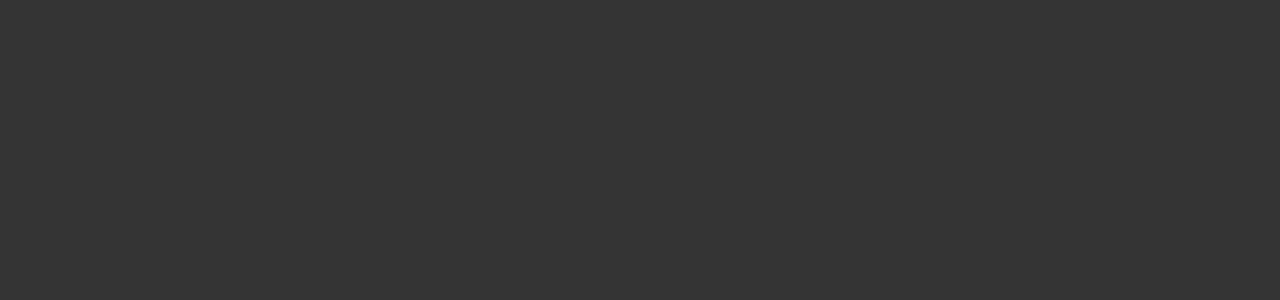
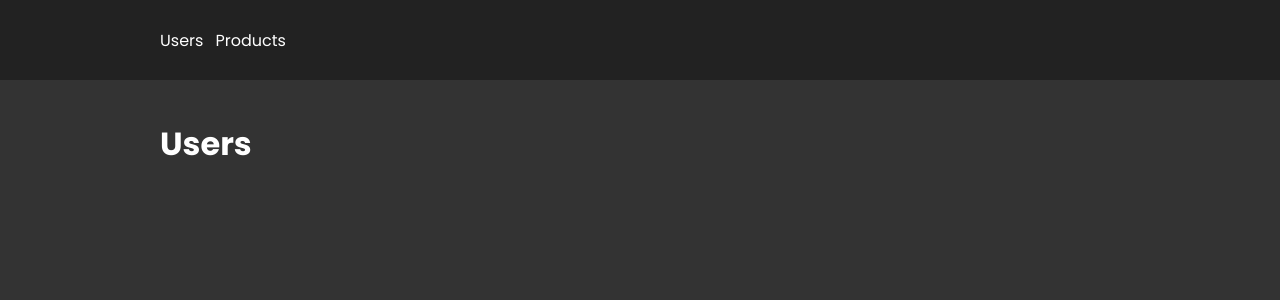
Before and after one commit to victorbadaro/miragejs-usage-example, a React (Vite) app: page /users in a window 1280 px wide. Before the commit this address had no page. Shown: the top 300 px of the page. Built offline with nearby package versions, Linux system fonts and the light colour scheme.

Commit message:
chore: change users page route

```diff
--- a/src/components/Header/index.tsx
+++ b/src/components/Header/index.tsx
@@ -5,7 +5,7 @@ export function Header() {
     return (
         <Container>
             <div>
-                <Link to="/">Users</Link>
+                <Link to="/users">Users</Link>
                 <Link to="/products">Products</Link>
             </div>
         </Container>
--- a/src/routes/index.tsx
+++ b/src/routes/index.tsx
@@ -1,4 +1,4 @@
-import { Route, Routes } from 'react-router-dom';
+import { Navigate, Route, Routes } from 'react-router-dom';
 import { AppLayout } from '../layouts/AppLayout';
 import { Products } from '../pages/Products';
 import { Users } from '../pages/Users';
@@ -6,8 +6,9 @@ import { Users } from '../pages/Users';
 export function AppRoutes() {
     return (
         <Routes>
-            <Route path='/' element={<AppLayout />}>
-                <Route index element={<Users />} />
+            <Route path="/" element={<AppLayout />}>
+                <Route index element={<Navigate to="/users" />} />
+                <Route path="/users" element={<Users />} />
                 <Route path="/products" element={<Products />} />
             </Route>
         </Routes>
```
